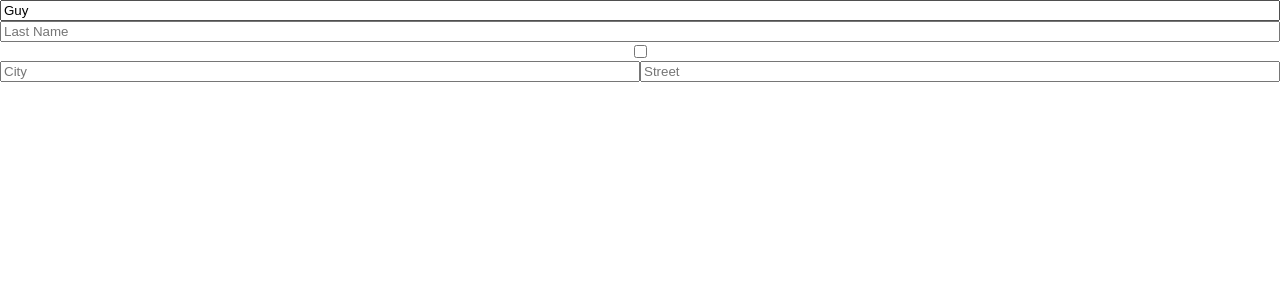
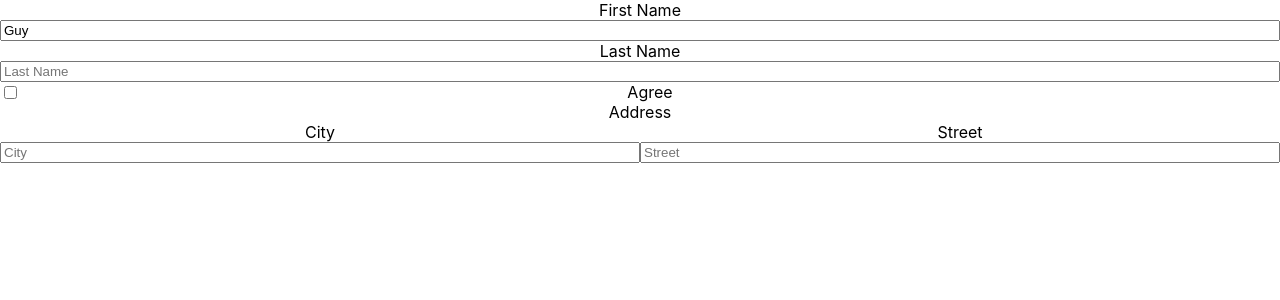
Before and after one commit to beharguy/dynamic-form, a React (Create React App) app: page / in a window 1280 px wide. Shown: the top 300 px of the page. Built offline with nearby package versions, Linux system fonts and the light colour scheme.

Commit message:
Label support added

```diff
--- a/src/App.js
+++ b/src/App.js
@@ -15,13 +15,13 @@ class App extends Component {
     // `,
     // gridTemplateColumns: '1fr 1fr',
     items: [
-      { name: 'firstName', type: types.TEXT, title: 'First Name', placeholder: 'First Name' },
-      { name: 'lastName', type: types.TEXT, title: 'Last Name', placeholder: 'Last Name' },
-      { name: 'agree', type: types.BOOLEAN, title: 'Agree' },
+      { name: 'firstName', type: types.TEXT, label: 'First Name', placeholder: 'First Name' },
+      { name: 'lastName', type: types.TEXT, label: 'Last Name', placeholder: 'Last Name' },
+      { name: 'agree', type: types.BOOLEAN, label: 'Agree' },
       {
-        name: 'address', type: types.OBJECT, title: 'Address', items: [
-          { name: 'city', type: types.TEXT, title: 'City', placeholder: 'City' },
-          { name: 'street', type: types.TEXT, title: 'Street', placeholder: 'Street' }
+        name: 'address', type: types.OBJECT, label: 'Address', items: [
+          { name: 'city', type: types.TEXT, label: 'City', placeholder: 'City' },
+          { name: 'street', type: types.TEXT, label: 'Street', placeholder: 'Street' }
         ],
         gridTemplateColumns: '1fr 1fr',
         gridTemplateAreas: `"city street"`
--- a/src/components/DynamicForm/items/CheckboxItem.js
+++ b/src/components/DynamicForm/items/CheckboxItem.js
@@ -2,11 +2,13 @@ import React, { Component } from 'react';
 import PropTypes from 'prop-types';
 
 import StyledFormItem from '../../StyledComponents/StyledFormItem';
+import StyledFormItemLabel from '../../StyledComponents/StyledFormItemLabel';
+import StyledFormItemContent from '../../StyledComponents/StyledFormItemContent';
 
 export default class CheckboxItem extends Component {
 
   static propTypes = {
-    title: PropTypes.string,
+    label: PropTypes.string,
     value: PropTypes.bool,
     onChange: PropTypes.func
   };
@@ -23,11 +25,16 @@ export default class CheckboxItem extends Component {
   };
 
   render() {
-    const { name, value } = this.props;
+    const { name, label, value } = this.props;
 
     return (
-      <StyledFormItem gridArea={name}>
-        <input type="checkbox" checked={value} onChange={this.handleChange} />
+      <StyledFormItem gridArea={name} inline>
+        <StyledFormItemLabel>
+          {label}
+        </StyledFormItemLabel>
+        <StyledFormItemContent>
+          <input type="checkbox" checked={value} onChange={this.handleChange} />
+        </StyledFormItemContent>
       </StyledFormItem>
     );
   }
--- a/src/components/DynamicForm/items/ObjectItem.js
+++ b/src/components/DynamicForm/items/ObjectItem.js
@@ -5,6 +5,8 @@ import { FormItem } from './index';
 import { getGridTemplateAreas } from '../../../utils/grid';
 
 import StyledFormItem from '../../StyledComponents/StyledFormItem';
+import StyledFormItemLabel from '../../StyledComponents/StyledFormItemLabel';
+import StyledFormItemContent from '../../StyledComponents/StyledFormItemContent';
 
 export default class ObjectItem extends Component {
 
@@ -27,14 +29,21 @@ export default class ObjectItem extends Component {
   };
 
   render() {
-    const { name, gridTemplateColumns, gridTemplateAreas, items } = this.props;
+    const { name, label, gridTemplateColumns, gridTemplateAreas, items } = this.props;
 
-    return <StyledFormItem gridArea={name}
-      gridTemplateColumns={gridTemplateColumns}
-      gridTemplateAreas={getGridTemplateAreas({ gridTemplateAreas, items })}
-    >
-      {items.map(this.renderItem)}
-    </StyledFormItem>;
+    return (
+      <StyledFormItem gridArea={name}>
+        <StyledFormItemLabel>
+          {label}
+        </StyledFormItemLabel>
+        <StyledFormItemContent
+          gridTemplateColumns={gridTemplateColumns}
+          gridTemplateAreas={getGridTemplateAreas({ gridTemplateAreas, items })}
+        >
+          {items.map(this.renderItem)}
+        </StyledFormItemContent>
+      </StyledFormItem>
+    );
   }
 
 }
--- a/src/components/DynamicForm/items/TextItem.js
+++ b/src/components/DynamicForm/items/TextItem.js
@@ -2,11 +2,13 @@ import React, { Component } from 'react';
 import PropTypes from 'prop-types';
 
 import StyledFormItem from '../../StyledComponents/StyledFormItem';
+import StyledFormItemLabel from '../../StyledComponents/StyledFormItemLabel';
+import StyledFormItemContent from '../../StyledComponents/StyledFormItemContent';
 
 export default class TextItem extends Component {
 
   static propTypes = {
-    title: PropTypes.string,
+    label: PropTypes.string,
     value: PropTypes.string,
     placeholder: PropTypes.string,
     onChange: PropTypes.func
@@ -24,11 +26,16 @@ export default class TextItem extends Component {
   };
 
   render() {
-    const { name, value, placeholder } = this.props;
+    const { name, label, value, placeholder } = this.props;
 
     return (
       <StyledFormItem gridArea={name}>
-        <input type="text" placeholder={placeholder} value={value} onChange={this.handleChange} />
+        <StyledFormItemLabel>
+          {label}
+        </StyledFormItemLabel>
+        <StyledFormItemContent>
+          <input type="text" placeholder={placeholder} value={value} onChange={this.handleChange} />
+        </StyledFormItemContent>
       </StyledFormItem>
     );
   }
--- a/src/components/DynamicForm/items/index.js
+++ b/src/components/DynamicForm/items/index.js
@@ -1,13 +1,10 @@
 import React, { Component } from 'react';
 import PropTypes from 'prop-types';
 import * as types from '../consts/types';
-import { getGridTemplateAreas } from '../../../utils/grid';
 
 import TextItem from './TextItem';
 import CheckboxItem from './CheckboxItem';
 import ObjectItem from './ObjectItem';
-
-import StyledFormItem from '../../StyledComponents/StyledFormItem';
 
 export class FormItem extends Component {
 
--- a/src/components/StyledComponents/StyledFormItem.js
+++ b/src/components/StyledComponents/StyledFormItem.js
@@ -1,21 +1,42 @@
+import React from 'react';
 import styled, { css } from 'styled-components'
 
-export default styled.div`
+const StyledFormItemDiv = styled.div`
   display: grid;
+  align-items: center;
 
   ${props => props.gridArea && css`
     grid-area: ${props.gridArea};
   `}
 
-  grid-template-rows: auto;
+  ${props => props.inline ? css`
+    grid-template-areas: "content label";
+    grid-template-columns: auto 1fr;
+  ` : css`
+    grid-template-areas:
+      "label"
+      "content";
+  `}
+`;
 
-  ${props => props.gridTemplateColumns ? css`
-    grid-template-columns: ${props.gridTemplateColumns};
-  ` : css`
-    grid-template-columns: 1fr;
+const StyledFormItemLabel = styled.label`
+  display: grid;
+  align-items: center;
+
+  ${props => props.gridArea && css`
+    grid-area: ${props.gridArea};
   `}
 
-  ${props => props.gridTemplateAreas && css`
-    grid-template-areas: ${props.gridTemplateAreas};
+  ${props => props.inline ? css`
+    grid-template-areas: "content label";
+    grid-template-columns: auto 1fr;
+  ` : css`
+    grid-template-areas:
+      "label"
+      "content";
   `}
 `;
+
+export default function StyledFormItem(props) {
+  return props.inline ? <StyledFormItemLabel {...props} /> : <StyledFormItemDiv {...props} />;
+};
--- /dev/null
+++ b/src/components/StyledComponents/StyledFormItemContent.js
@@ -0,0 +1,18 @@
+import styled, { css } from 'styled-components'
+
+export default styled.div`
+  display: grid;
+
+  grid-template-rows: auto;
+  grid-area: content;
+
+  ${props => props.gridTemplateColumns ? css`
+    grid-template-columns: ${props.gridTemplateColumns};
+  ` : css`
+    grid-template-columns: 1fr;
+  `}
+
+  ${props => props.gridTemplateAreas && css`
+    grid-template-areas: ${props.gridTemplateAreas};
+  `}
+`;
--- /dev/null
+++ b/src/components/StyledComponents/StyledFormItemLabel.js
@@ -0,0 +1,5 @@
+import styled from 'styled-components'
+
+export default styled.span`
+  grid-area: label;
+`;
```
